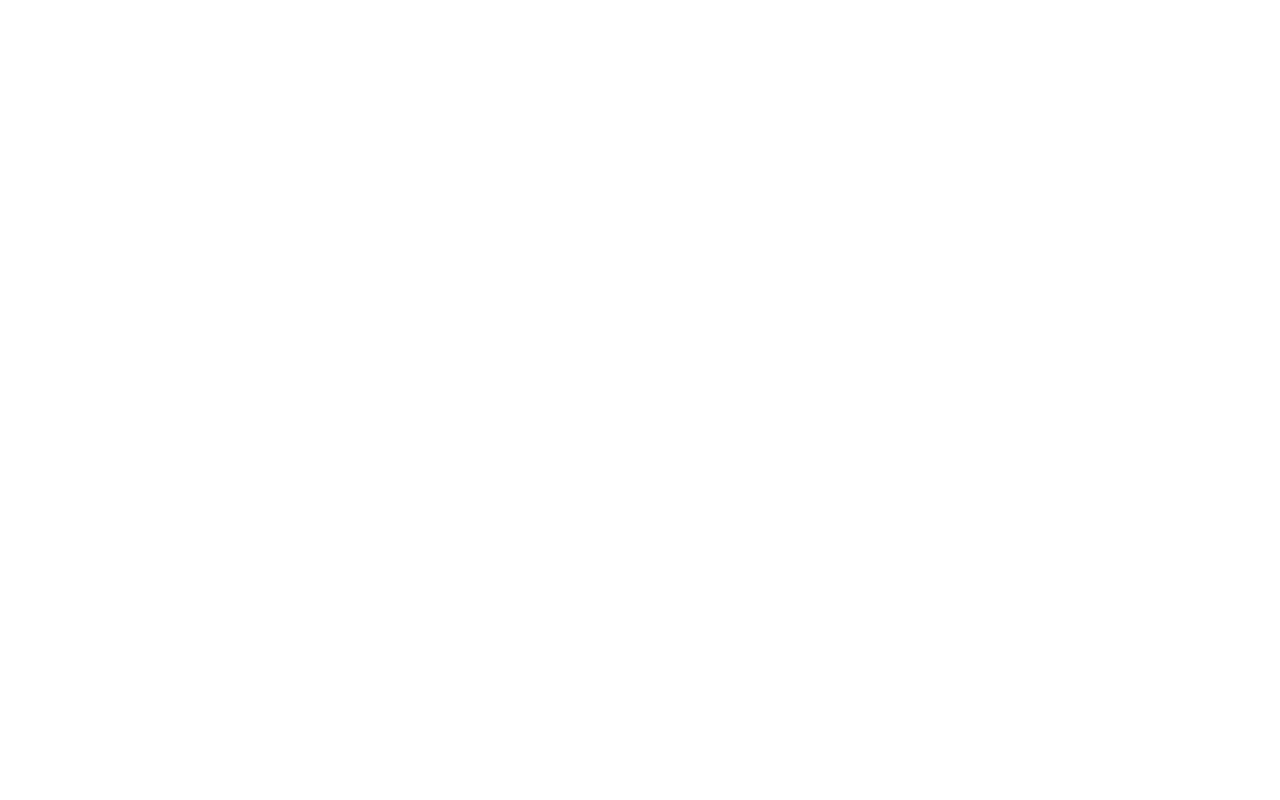
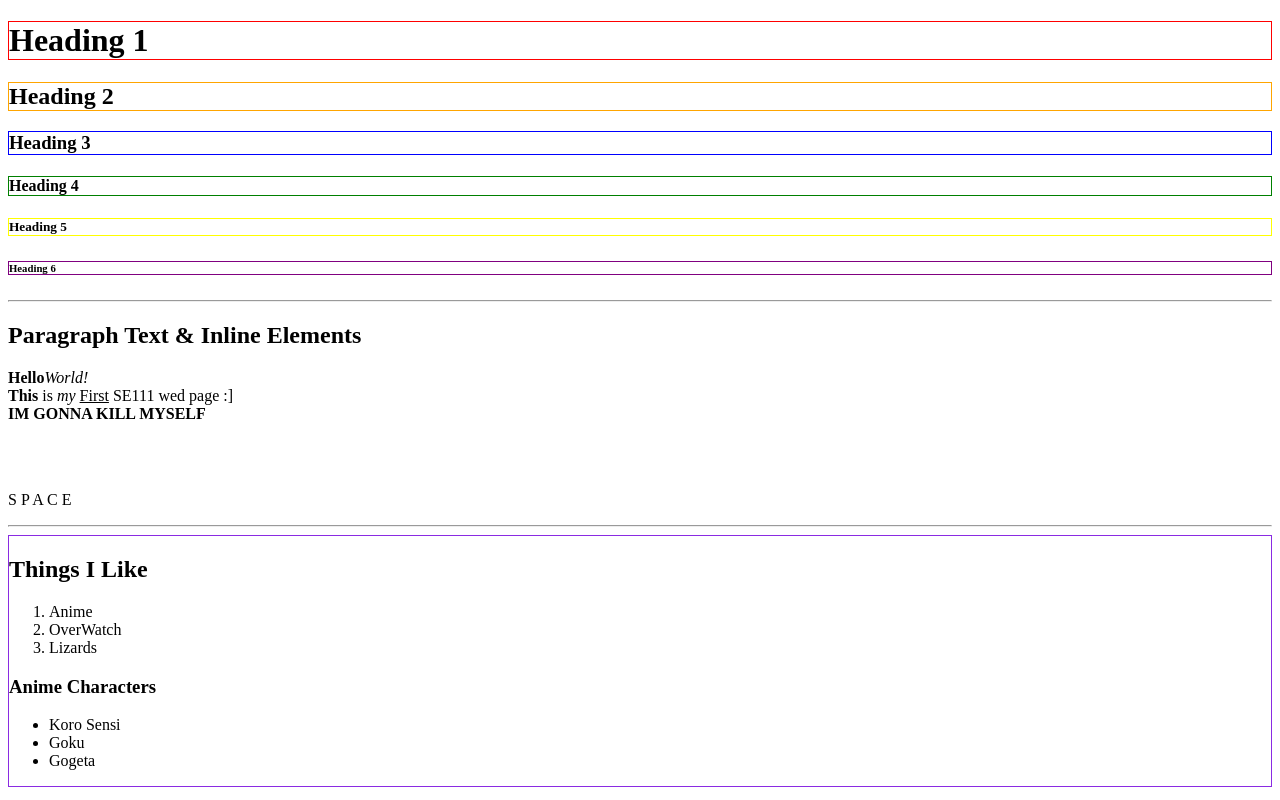
Before and after one commit to Lazermantagger4/SE111_22_202320, a plain HTML site: page week1_demo/images/index.html in a window 1280 px wide. Drawn offline with Linux system fonts and the light colour scheme.

Commit message:
end of w1d2 demo

```diff
--- a/week1_demo/images/index.html
+++ b/week1_demo/images/index.html
@@ -14,5 +14,49 @@
     <!-- this is a comment in HTML-->
     <!-- the body holds all viewable content for the page-->
 
+    <!-- Block level Elements : start on new left aligned lin in the browser page; span width of page/containing elements (parent) -->
+
+    <!-- Heading Tags: 1 is the most important, there are 6 -->
+    <h1 style="border:1px solid red">Heading 1</h1><!-- only ONE per page! SEO -->
+    <h2 style="border:1px solid orange">Heading 2</h2>
+    <h3 style="border:1px solid blue">Heading 3</h3>
+    <h4 style="border:1px solid green">Heading 4</h4>
+    <h5 style="border:1px solid yellow">Heading 5</h5>
+    <h6 style="border:1px solid purple">Heading 6</h6>
+
+    <!-- horizontal rule -->
+    <hr>
+
+    <h2>Paragraph Text & Inline Elements</h2>
+
+    <!-- paragraph element holds bodies of text -->
+    <p><strong>Hello</strong><em>World!</em><br> <b>This</b> is <i>my</i> <u>First</u> SE111 wed page :] <br> <b>IM GONNA KILL MYSELF</b></p>
+    <!-- strong and em(phasis) add SEO to a page -->
+
+    <br>
+    <br>
+
+    <P>S      P      A       C       E</P>
+
+    <hr>
+
+    <div style="border:1px solid blueviolet">
+
+        <h2>Things I Like</h2>
+
+        <ol><!--Ordered list-->
+            <li>Anime</li>
+            <li>OverWatch</li>
+            <li>Lizards</li>
+        </ol>
+
+        <h3>Anime Characters</h3>
+        <ul><!--Unordered List-->
+            <li>Koro Sensi</li>
+            <li>Goku</li>
+            <li>Gogeta</li>
+
+        </ul>
+    </div><!--end of the div-->
 </body>
 </html>
```
Also changed, not shown: w1/index.html (added, +25 -0 lines).
